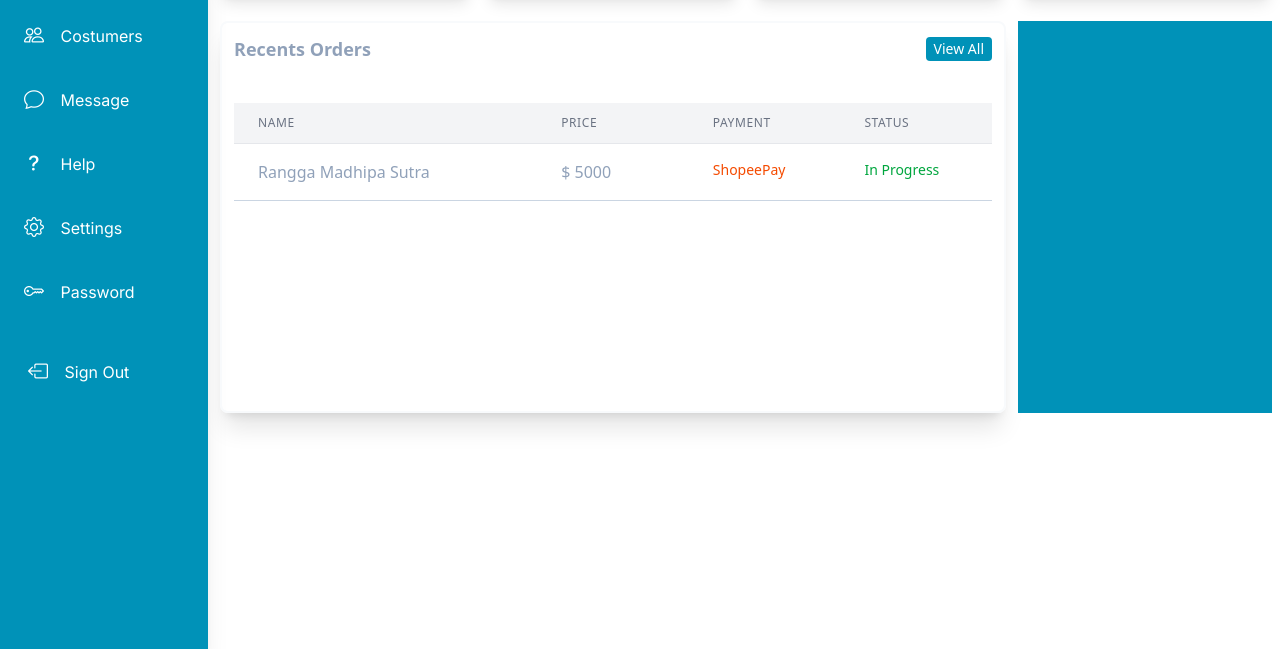
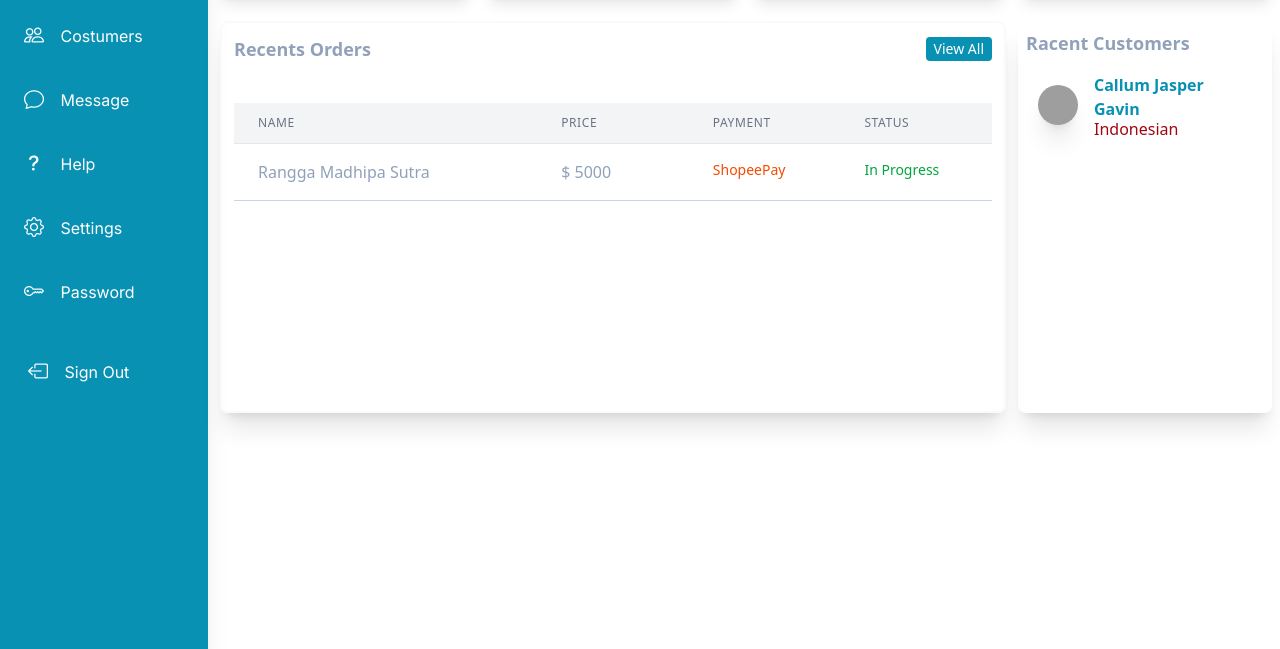
Before and after one commit to efraimurelpalodang/tailwind-learn, a plain HTML site: page Dashboard/index.html in a window 1280 px wide. Shown: the part 151-800 px from the top of the page. Drawn offline with nearby package versions, Linux system fonts and the light colour scheme; grey boxes are pictures that could not be loaded.

Commit message:
membuat tampilan sebelah kanan

```diff
--- a/Dashboard/index.html
+++ b/Dashboard/index.html
@@ -14,9 +14,14 @@
     <script src="https://code.jquery.com/jquery-3.7.1.js" integrity="sha256-eKhayi8LEQwp4NKxN+CfCh+3qOVUtJn3QNZ0TciWLP4=" crossorigin="anonymous"></script>
     <style type="text/tailwindcss">
       @theme {
-        --color-primary: oklch(60.9% 0.126 221.723);
+        --color-primary: #0891b2;
         --color-tulisan: rgba(255, 255, 255, 1);
         --font-inter: "Inter";
+      }
+      @layer components {
+        .poto-profile {
+          @apply w-10 h-10 object-cover rounded-full transition-all duration-500 shadow-xl;
+        }
       }
     </style>
   </head>
@@ -88,14 +93,14 @@
               <i class="bi bi-search text-slate-500 text-md"></i>
               <input type="search" name="" id="" placeholder="search..." class="outline-none w-full" />
             </form>
-            <!-- prfile -->
+            <!-- profile -->
             <div>
               <div class="flex justify-between items-center" id="pengguna">
                 <a href="#" class="mr-3">
                   <img
                     src="https://s7ap1.scene7.com/is/image/aia/Cara%20Bijak%20Menghadapi%20Orang%20dengan%20Gangguan%20Mental%20NPD?qlt=85&ts=1705989166277&dpr=off"
                     alt="profile"
-                    class="w-10 h-10 object-cover rounded-full transition-all duration-500 shadow-xl"
+                    class="poto-profile"
                     id="profile"
                   />
                 </a>
@@ -183,7 +188,18 @@
                 </div>
               </div>
               <!-- right -->
-              <div class="bg-primary"></div>
+              <div class="rounded-lg shadow-xl flex flex-col gap-y-2 p-2">
+                <div class="text-slate-400">
+                  <h1 class="font-semibold text-lg">Racent Customers</h1>
+                </div>
+                <div class="flex items-center gap-x-4 py-2 px-3 hover:cursor-pointer hover:bg-primary transition-all duration-300 group">
+                  <img src="https://assets.promediateknologi.id/crop/0x0:0x0/0x0/webp/photo/p2/63/2023/07/18/278904010_332434105540706_5703095942165431083_n-1813902612.jpg" alt="gambar" class="poto-profile">
+                  <div class="flex flex-col text-primary group-hover:text-white">
+                    <h1 class="text-[1rem] font-semibold">Callum Jasper Gavin</h1>
+                    <p class="-my-1 text-red-800 group-hover:text-red-200">Indonesian</p>
+                  </div>
+                </div>
+              </div>
             </div>
           </div>
         </div>
```
